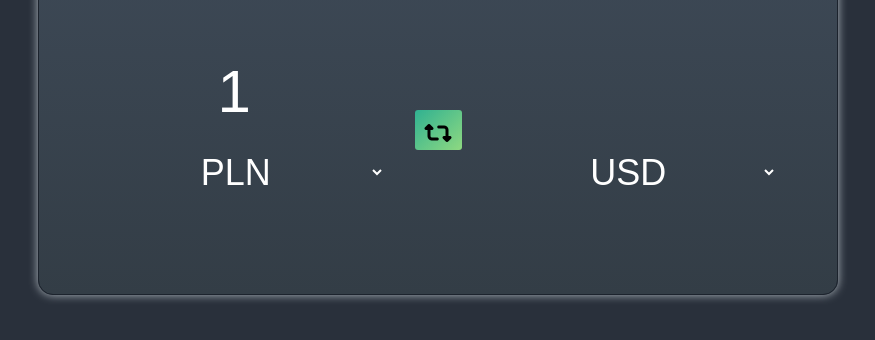
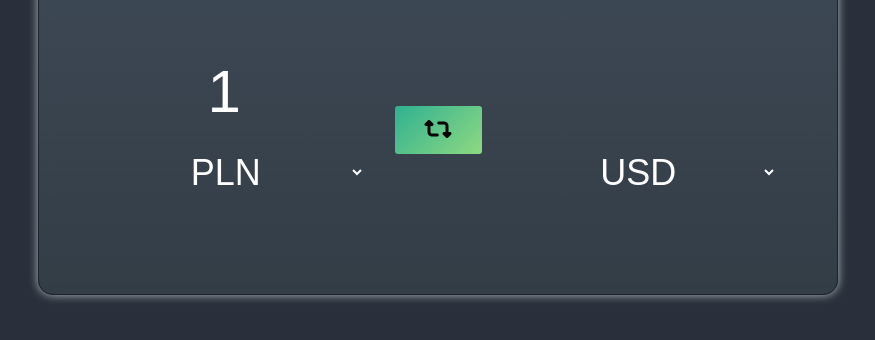
Before and after one commit to gabatk/API-Exchange-Rate-App, a plain HTML site: page index.html in a window 1280 px wide. Shown: the part 314-654 px from the top of the page, without its empty margins (202-1077 px from the left). Drawn offline with Linux system fonts and the light colour scheme.

Commit message:
Some changes implemented.

```diff
--- a/sass/main.scss
+++ b/sass/main.scss
@@ -89,9 +89,7 @@ body {
 }
 
 .swap {
-	height: 40px;
-	width: 80px;
-	padding: 10px;
+	padding: 10px 30px;
 	font-size: 2.4rem;
 	background-image: linear-gradient(136deg, #30b191, #8ed981);
 	border: none;
```
Also changed, not shown: css/main.css, 1 other file.
